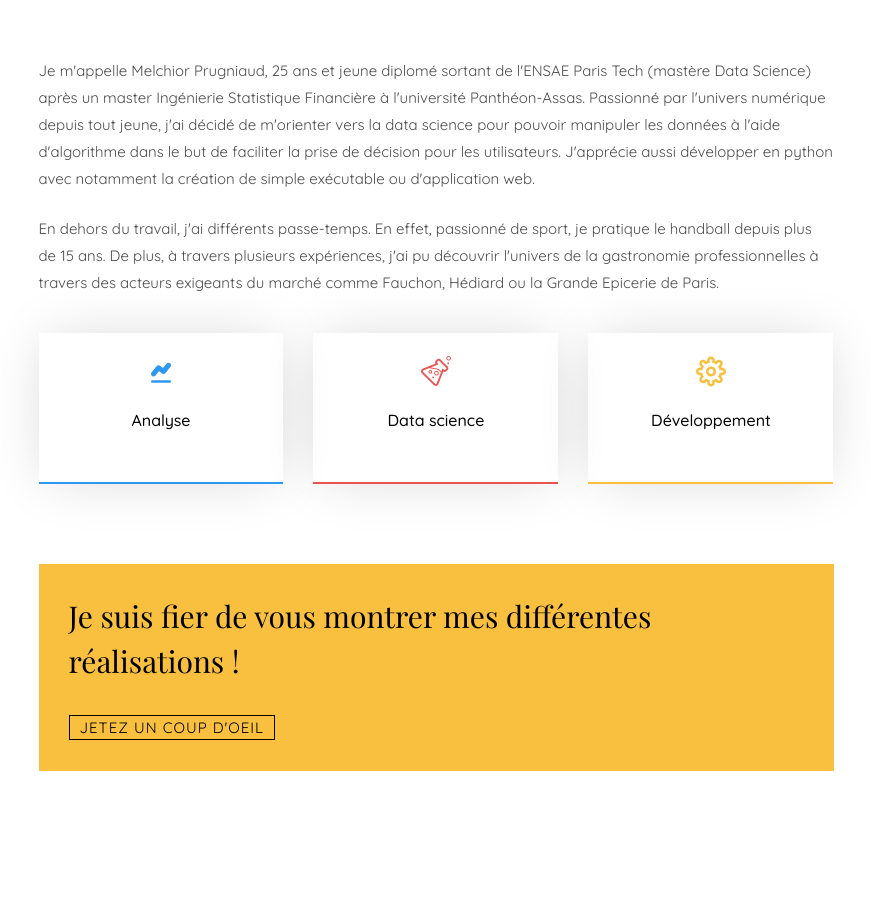
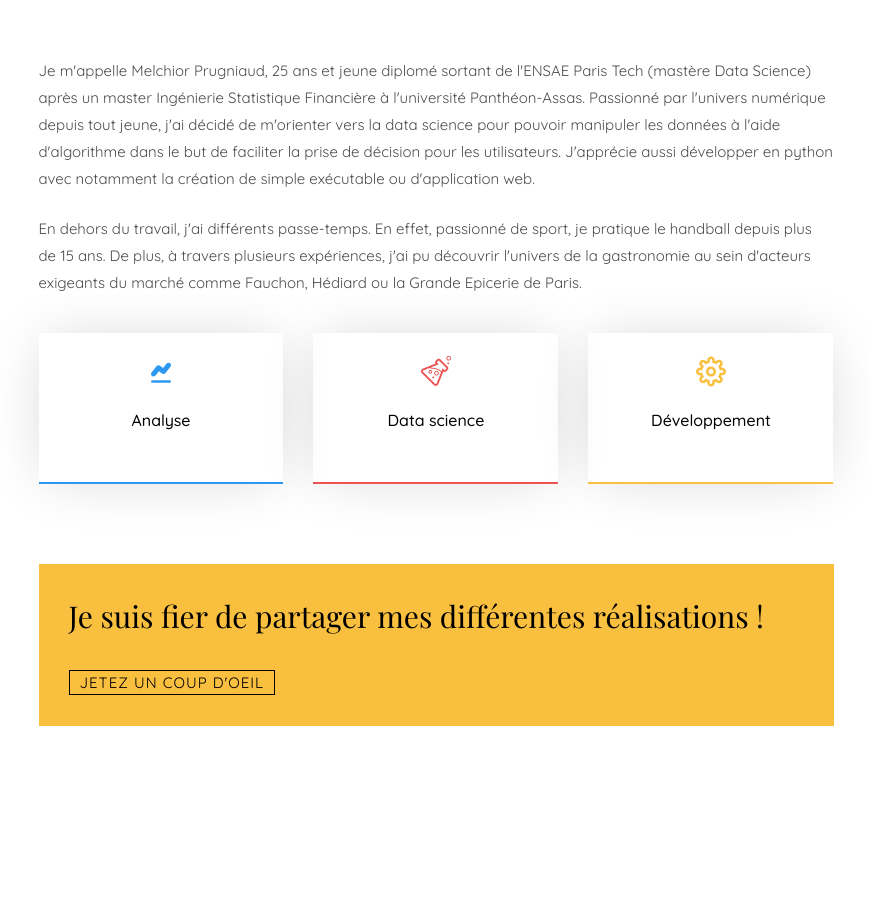
Before and after one commit to pihk94/Portfolio, a Flask app: page / in a window 1280 px wide. Shown: the part 1090-2014 px from the top of the page, without its empty margins (354-1225 px from the left). Run offline with Flask 2, Linux system fonts and the light colour scheme; some libraries are stand-ins or nearby versions; some web fonts are replaced.

Commit message:
Update index.html

```diff
--- a/app/templates/index.html
+++ b/app/templates/index.html
@@ -139,7 +139,7 @@
 											master Ingénierie Statistique Financière à l'université Panthéon-Assas. Passionné par l'univers numérique depuis tout jeune, j'ai décidé de m'orienter vers la data science pour
 											pouvoir manipuler les données à l'aide d'algorithme dans le but de faciliter la prise de décision pour les utilisateurs. J'apprécie aussi développer en python avec notamment la création de simple exécutable ou d'application web.
 										</p>
-										<p>En dehors du travail, j'ai différents passe-temps. En effet, passionné de sport, je pratique le handball depuis plus de 15 ans. De plus, à travers plusieurs expériences, j'ai pu découvrir l'univers de la gastronomie professionnelles à travers des acteurs exigeants du marché comme Fauchon, Hédiard ou la Grande Epicerie de Paris.  </p>
+										<p>En dehors du travail, j'ai différents passe-temps. En effet, passionné de sport, je pratique le handball depuis plus de 15 ans. De plus, à travers plusieurs expériences, j'ai pu découvrir l'univers de la gastronomie au sein d'acteurs exigeants du marché comme Fauchon, Hédiard ou la Grande Epicerie de Paris.  </p>
 									</div>
 								</div>
 							</div>
@@ -166,7 +166,7 @@
 							<div class="row">
 								<div class="col-md-12 animate-box" data-animate-effect="fadeInLeft">
 									<div class="hire">
-										<h2>Je suis fier de vous montrer mes différentes réalisations !</h2>
+										<h2>Je suis fier de partager mes différentes réalisations !</h2>
 										<a href="#portfolio" class="btn-hire">Jetez un coup d'oeil</a>
 									</div>
 								</div>
```
